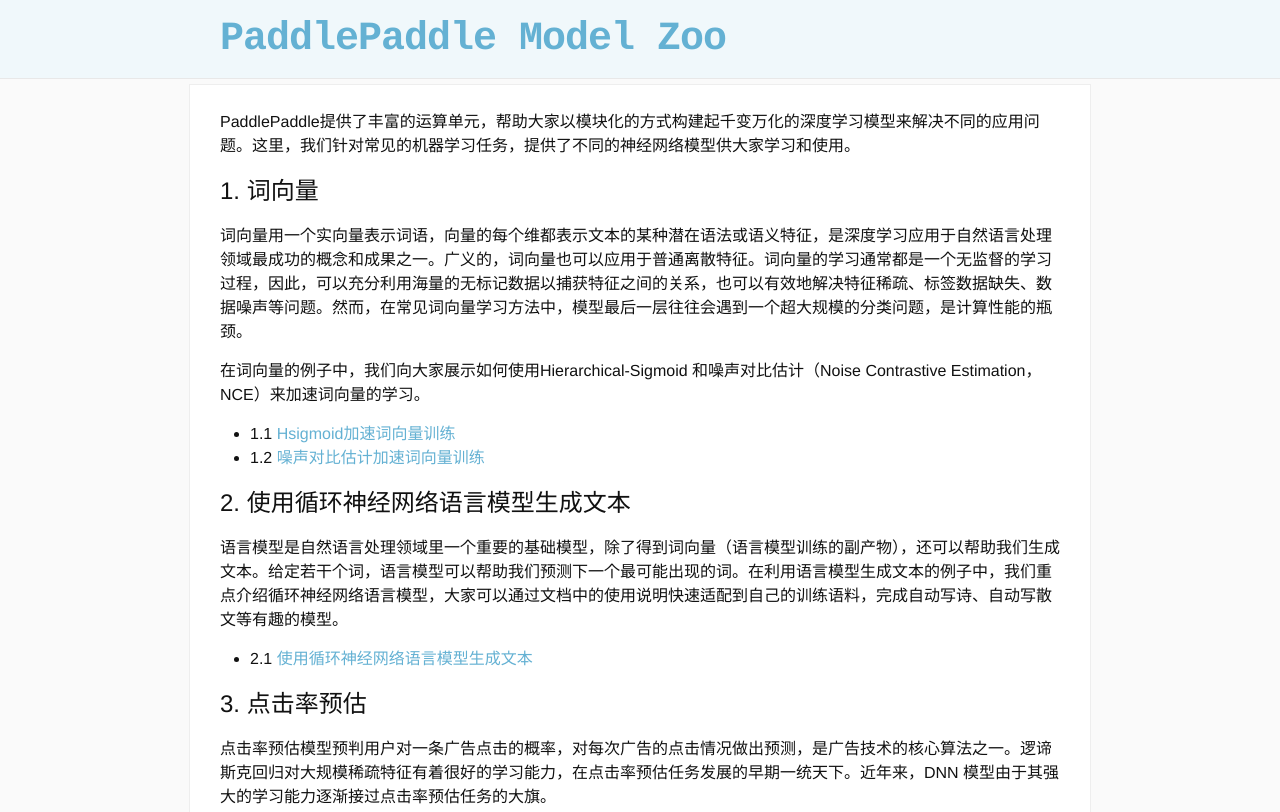
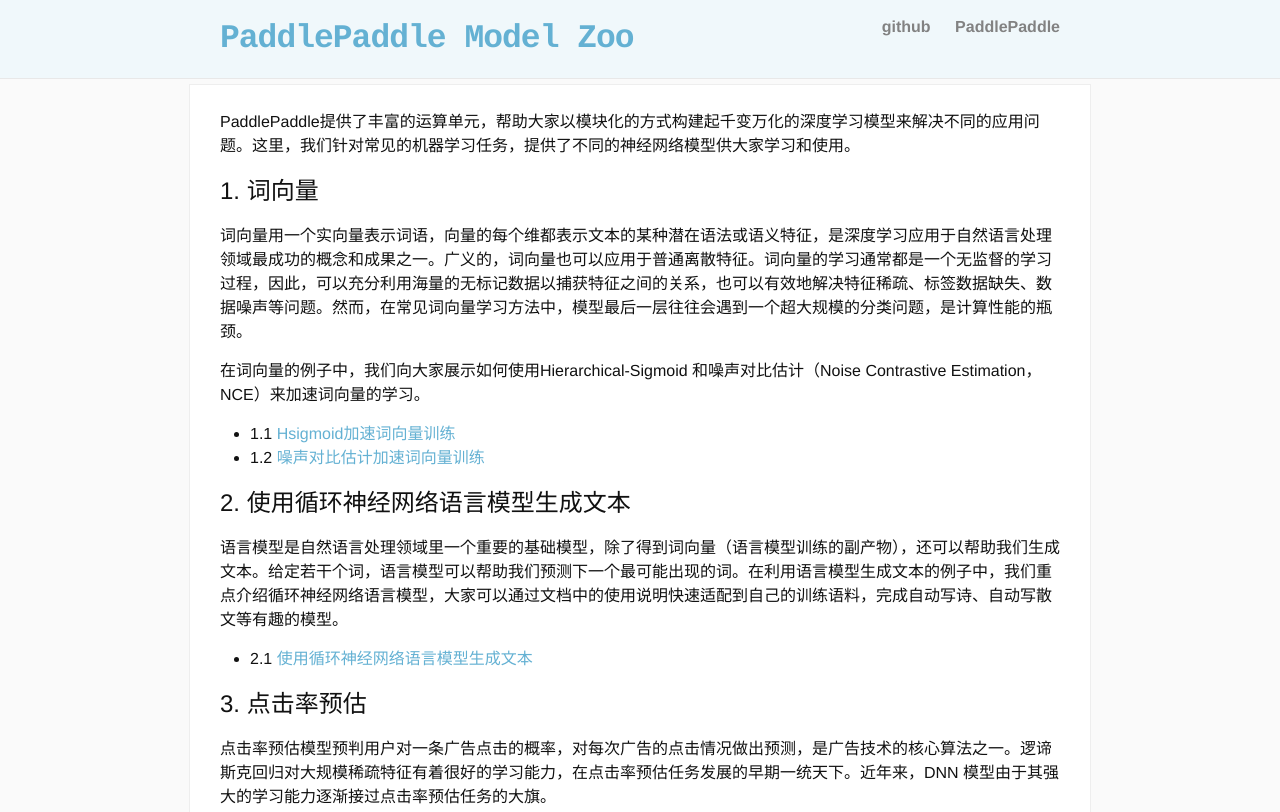
Before and after one commit to Superjom/paddle.models, a plain HTML site: page index.html in a window 1280 px wide. Shown: the top 812 px of the page. Drawn offline with nearby package versions, Linux system fonts and the light colour scheme; some packages are replaced by stand-ins of ours.

Commit message:
add site links

```diff
--- a/index.html
+++ b/index.html
@@ -24,7 +24,7 @@
   <div class="wrapper">
 
 
-    <a class="site-title" href="/">PaddlePaddle Model Zoo</a>
+    <a class="site-title" href="/" style="font-size:33px;">PaddlePaddle Model Zoo</a>
 
 
       <nav class="site-nav">
@@ -40,25 +40,8 @@
         </label>
 
         <div class="trigger">
-
-
-
-
-
-
-
-
-
-
-
-
-
-
-
-
-
-
-
+          <a class="page-link" href="https://github.com/PaddlePaddle/models" style="color:#828282;font-weight:bold;">github</a>
+          <a class="page-link" href="https://www.paddlepaddle.org" style="color:#828282; font-weight:bold;">PaddlePaddle</a>
         </div>
       </nav>
 
```
Also changed, not shown: 2017/04/21/ltr-README.html (+3 -20 lines), 2017/04/21/nce-cost-README.html (+3 -20 lines), 2017/04/21/scheduled-sampling-README.html (+3 -20 lines), 2017/04/21/sequence-tagging-for-ner-README.html (+3 -20 lines), 2017/04/21/text-classification-README.html (+3 -20 lines), 2017/05/10/image-classification-README.html (+3 -20 lines), 2017/05/22/deep-speech-2-README.html (+3 -20 lines), 2017/05/24/ctr-README.html (+3 -20 lines), 2017/05/24/nmt-without-attention-README.html (+3 -20 lines), 2017/06/08/caffe2paddle-README.html (+3 -20 lines), 2017/06/16/hsigmoid-README.html (+3 -20 lines), 2017/06/26/generate-sequence-by-rnn-lm-README.html (+3 -20 lines), 2017/07/02/dssm-README.html (+3 -20 lines), 2017/04/20/.-README.html, 1 more files, 1 other file.
